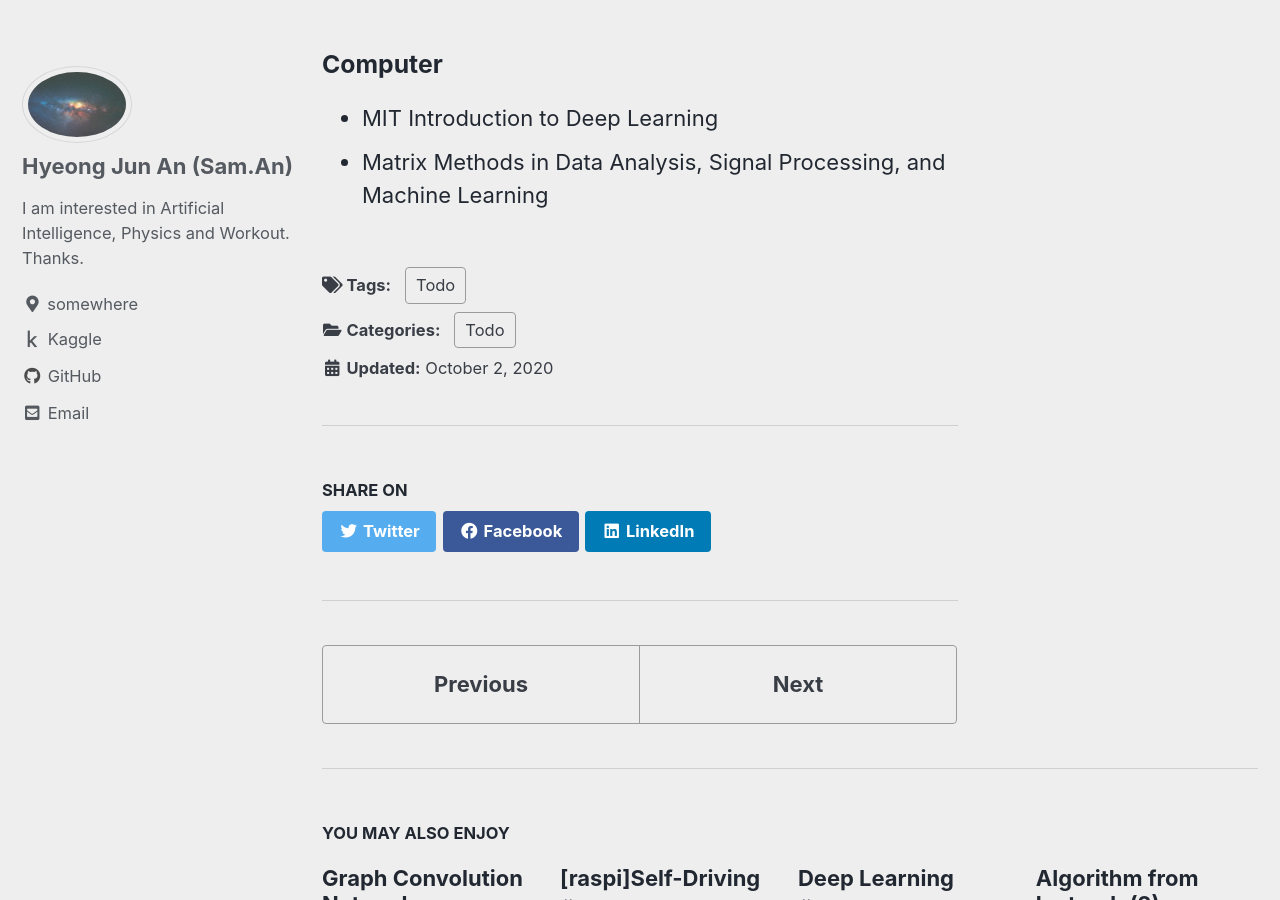
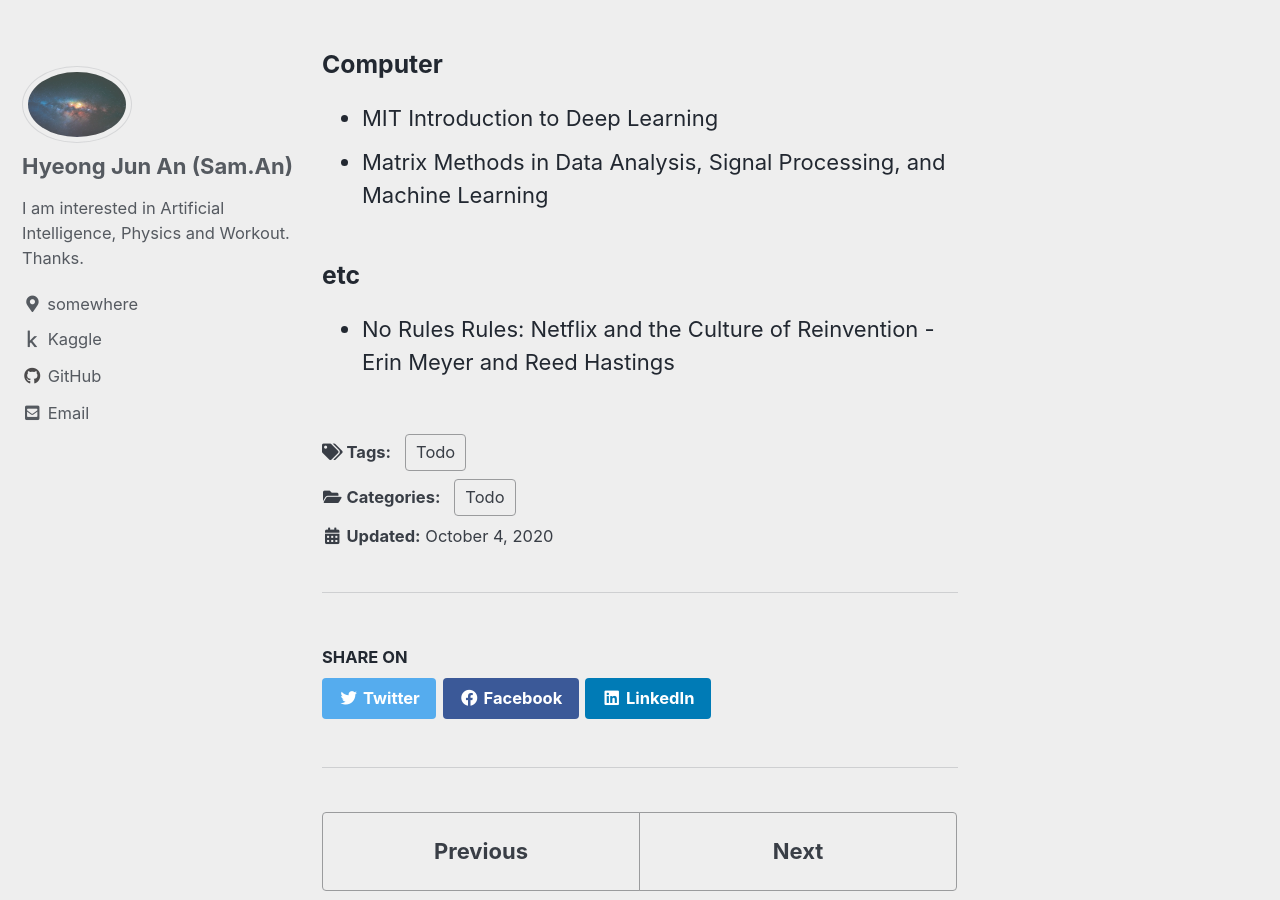
Before and after one commit to sammiee5311/sammiee5311.github.com, a Jekyll site: the page built from _posts/2020-08-29-To do.md, in a window 1280 px wide and 900 px high, scrolled down 990 px. Built offline with Jekyll 4.4.1, drawn with Linux system fonts in a browser that asks for light colours; cached includes are drawn as plain includes.

Commit message:
Update 2020-08-29-To do.md

```diff
--- a/_posts/2020-08-29-To do.md
+++ b/_posts/2020-08-29-To do.md
@@ -32,3 +32,6 @@ last_modified_at: 2020-10-02
 ### Computer
 + MIT Introduction to Deep Learning
 + Matrix Methods in Data Analysis, Signal Processing, and Machine Learning
+
+### etc
++ No Rules Rules: Netflix and the Culture of Reinvention - Erin Meyer and Reed Hastings
```
Also changed, not shown: other parts of _posts/2020-08-29-To do.md (+1 -1 lines).
